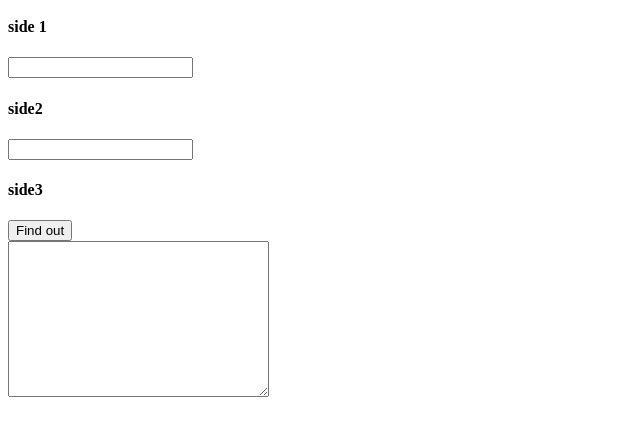
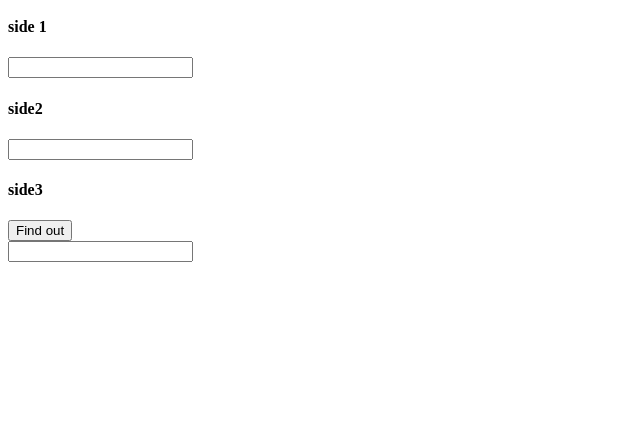
Before and after one commit to Beefteriyaki/Triangle-finder, a plain HTML site: page index.html in a window 1280 px wide. Shown: the part 104-540 px from the top of the page, without its empty margins (0-640 px from the left). Drawn offline with Linux system fonts and the light colour scheme.

Commit message:
Update index.html

```diff
--- a/index.html
+++ b/index.html
@@ -17,7 +17,7 @@
         <button class="finder">Find out</button>
     </div>
 
-    <textarea class="output" cols="30" rows="10"></textarea>
+    <input class="output" type="text"></input>
     <script src="script.js"></script>
 </body>
 </html>
```
